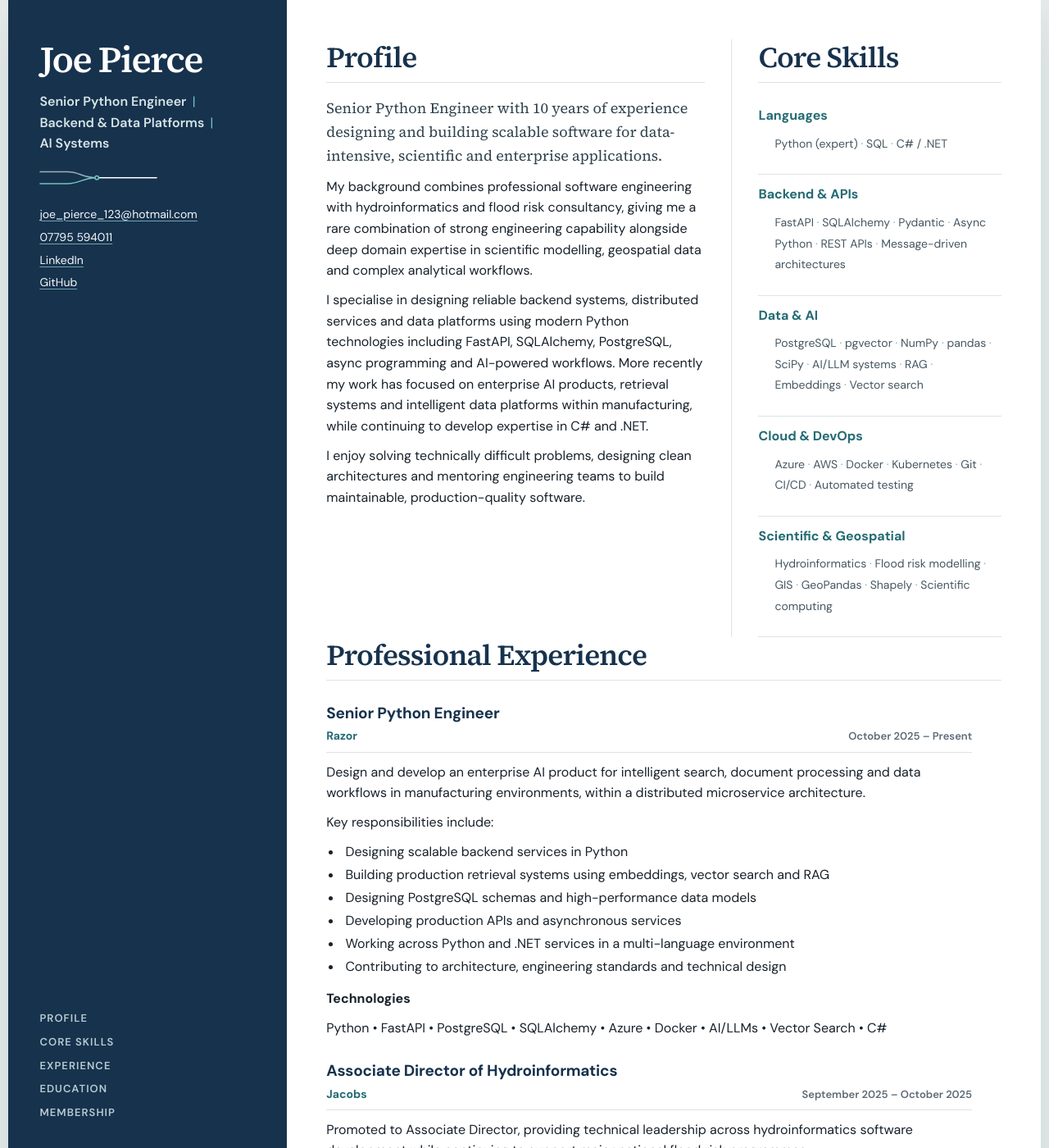
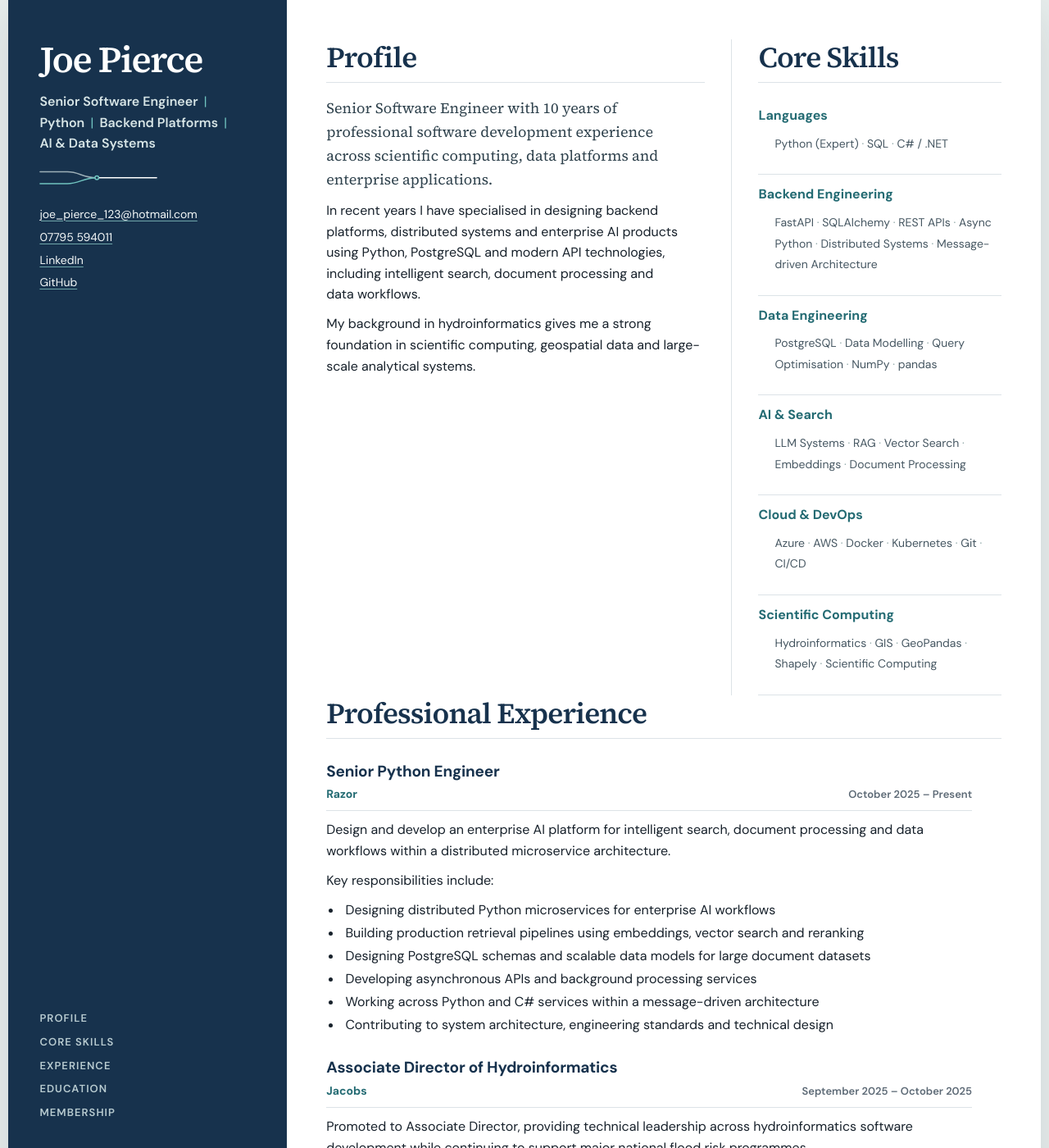
Before and after one commit to joe-pierce/joe-pierce.github.io, a Jekyll site: the page built from index.md, in a window 1280 px wide and 1400 px high. Shown: the whole window at 82% size. Built offline with Jekyll 4.4.1, drawn with Linux system fonts in a browser that asks for light colours; some of the changed text lies outside the part shown.

Commit message:
Update index.md

```diff
--- a/index.md
+++ b/index.md
@@ -14,13 +14,11 @@ github: https://github.com/joe-pierce
 
 # Profile
 
-Senior Python Engineer with 10 years of experience designing and building scalable software for data-intensive, scientific and enterprise applications.
+Senior Software Engineer with 10 years of professional software development experience across scientific computing, data platforms and enterprise applications.
 
-My background combines professional software engineering with hydroinformatics and flood risk consultancy, giving me a rare combination of strong engineering capability alongside deep domain expertise in scientific modelling, geospatial data and complex analytical workflows.
+In recent years I have specialised in designing backend platforms, distributed systems and enterprise AI products using Python, PostgreSQL and modern API technologies, including intelligent search, document processing and data workflows.
 
-I specialise in designing reliable backend systems, distributed services and data platforms using modern Python technologies including FastAPI, SQLAlchemy, PostgreSQL, async programming and AI-powered workflows. More recently my work has focused on enterprise AI products, retrieval systems and intelligent data platforms within manufacturing, while continuing to develop expertise in C# and .NET.
-
-I enjoy solving technically difficult problems, designing clean architectures and mentoring engineering teams to build maintainable, production-quality software.
+My background in hydroinformatics gives me a strong foundation in scientific computing, geospatial data and large-scale analytical systems.
 
 </section>
 
@@ -34,31 +32,42 @@ I enjoy solving technically difficult problems, designing clean architectures an
   <section class="skill-group">
     <h3>Languages</h3>
     <ul class="skill-tags">
-      <li>Python (expert)</li><li>SQL</li><li>C# / .NET</li>
+      <li>Python (Expert)</li><li>SQL</li><li>C# / .NET</li>
     </ul>
   </section>
+
   <section class="skill-group">
-    <h3>Backend &amp; APIs</h3>
+    <h3>Backend Engineering</h3>
     <ul class="skill-tags">
-      <li>FastAPI</li><li>SQLAlchemy</li><li>Pydantic</li><li>Async Python</li><li>REST APIs</li><li>Message-driven architectures</li>
+      <li>FastAPI</li><li>SQLAlchemy</li><li>REST APIs</li><li>Async Python</li><li>Distributed Systems</li><li>Message-driven Architecture</li>
     </ul>
   </section>
+
   <section class="skill-group">
-    <h3>Data &amp; AI</h3>
+    <h3>Data Engineering</h3>
     <ul class="skill-tags">
-      <li>PostgreSQL</li><li>pgvector</li><li>NumPy</li><li>pandas</li><li>SciPy</li><li>AI/LLM systems</li><li>RAG</li><li>Embeddings</li><li>Vector search</li>
+      <li>PostgreSQL</li><li>Data Modelling</li><li>Query Optimisation</li><li>NumPy</li><li>pandas</li>
     </ul>
   </section>
+
+  <section class="skill-group">
+    <h3>AI &amp; Search</h3>
+    <ul class="skill-tags">
+      <li>LLM Systems</li><li>RAG</li><li>Vector Search</li><li>Embeddings</li><li>Document Processing</li>
+    </ul>
+  </section>
+
   <section class="skill-group">
     <h3>Cloud &amp; DevOps</h3>
     <ul class="skill-tags">
-      <li>Azure</li><li>AWS</li><li>Docker</li><li>Kubernetes</li><li>Git</li><li>CI/CD</li><li>Automated testing</li>
+      <li>Azure</li><li>AWS</li><li>Docker</li><li>Kubernetes</li><li>Git</li><li>CI/CD</li>
     </ul>
   </section>
+
   <section class="skill-group">
-    <h3>Scientific &amp; Geospatial</h3>
+    <h3>Scientific Computing</h3>
     <ul class="skill-tags">
-      <li>Hydroinformatics</li><li>Flood risk modelling</li><li>GIS</li><li>GeoPandas</li><li>Shapely</li><li>Scientific computing</li>
+      <li>Hydroinformatics</li><li>GIS</li><li>GeoPandas</li><li>Shapely</li><li>Scientific Computing</li>
     </ul>
   </section>
 </div>
@@ -74,28 +83,24 @@ I enjoy solving technically difficult problems, designing clean architectures an
 # Professional Experience
 
 ## Senior Python Engineer
-**Razor**<br>
+**Razor**
 **October 2025 – Present**
 
-Design and develop an enterprise AI product for intelligent search, document processing and data workflows in manufacturing environments, within a distributed microservice architecture.
+Design and develop an enterprise AI platform for intelligent search, document processing and data workflows within a distributed microservice architecture.
 
 Key responsibilities include:
 
-- Designing scalable backend services in Python
-- Building production retrieval systems using embeddings, vector search and RAG
-- Designing PostgreSQL schemas and high-performance data models
-- Developing production APIs and asynchronous services
-- Working across Python and .NET services in a multi-language environment
-- Contributing to architecture, engineering standards and technical design
-
-**Technologies**
-
-Python • FastAPI • PostgreSQL • SQLAlchemy • Azure • Docker • AI/LLMs • Vector Search • C#
+- Designing distributed Python microservices for enterprise AI workflows
+- Building production retrieval pipelines using embeddings, vector search and reranking
+- Designing PostgreSQL schemas and scalable data models for large document datasets
+- Developing asynchronous APIs and background processing services
+- Working across Python and C# services within a message-driven architecture
+- Contributing to system architecture, engineering standards and technical design
 
 ---
 
 ## Associate Director of Hydroinformatics
-**Jacobs**<br>
+**Jacobs**
 **September 2025 – October 2025**
 
 Promoted to Associate Director, providing technical leadership across hydroinformatics software development while continuing to support major national flood risk programmes.
@@ -103,50 +108,52 @@ Promoted to Associate Director, providing technical leadership across hydroinfor
 ---
 
 ## Principal Hydroinformatics Developer
-**Jacobs**<br>
+**Jacobs**
 **September 2023 – September 2025**
 
-Technical lead and backend engineer on the Environment Agency's National Flood Risk Assessment (NaFRA2), one of the UK's largest flood risk programmes. Built cloud-native software used to assess flood risk across England.
+Technical lead for backend software supporting the Environment Agency's National Flood Risk Assessment (NaFRA2), one of the UK's largest flood risk programmes. Developed cloud-native software used to assess flood risk across England.
 
 Highlights:
 
 - Designed scalable Python services, PostgreSQL data models and geospatial processing workflows
-- Led software design and mentored junior developers
+- Led software design, code reviews and technical mentoring across the development team
 - Developed and maintained open-source Python tooling
 - Worked extensively with AWS infrastructure and large-scale scientific computing
 
 ---
 
 ## Senior Hydroinformatics Developer
-**Jacobs**<br>
+**Jacobs**
 **January 2021 – September 2023**
 
-Developed software and data platforms for hydraulic modelling and flood risk analysis, including backend services for NaFRA2.
+Developed software and data platforms for hydraulic modelling and flood risk analysis, including backend systems supporting NaFRA2.
 
-Conceived, designed and launched the open-source **Flood Modeller Python API**, securing internal funding and owning its API and package architecture, documentation, testing, PyPI publishing and user support. Also developed a PostgreSQL results platform for the OxCam Economic Investment Study.
+Conceived and led development of the open-source **Flood Modeller Python API**, securing internal funding and owning its architecture, implementation, testing, documentation, PyPI publishing and long-term support.
+
+Also designed and developed a PostgreSQL results platform for the OxCam Economic Investment Study, enabling efficient storage and analysis of large hydraulic modelling datasets.
 
 ---
 
 ## Flood Risk Advisor (Secondment)
-**Natural Resources Wales**<br>
+**Natural Resources Wales**
 **January 2020 – December 2020 (Part-time)**
 
-Provided technical support for flood risk management including hydraulic modelling, hydrology, GIS automation and planning review.
+Provided technical support for flood risk management, including hydraulic modelling, hydrology, GIS automation and planning review.
 
 ---
 
 ## Flood Risk Consultant
-**AECOM**<br>
+**AECOM**
 **August 2016 – December 2020**
 
-Consultant specialising in hydraulic modelling, automation and geospatial software.
+Consultant specialising in hydraulic modelling, automation and geospatial software development.
 
 Highlights:
 
-- Developed Python automation tools for hydraulic model generation
+- Developed Python automation tools for hydraulic model generation and analysis
 - Technical lead for major flood modelling projects
 - Designed GIS workflows and scientific analysis tools
-- Delivered projects for the Environment Agency and local authorities
+- Delivered software and modelling solutions for the Environment Agency and local authorities
 
 </section>
 
@@ -158,7 +165,7 @@ Highlights:
 
 # Education
 
-**MEnv Environmental Science (First Class Honours)**<br>
+**MEnv Environmental Science (First Class Honours)**
 University of Leeds
 
 Third year completed at McMaster University, Canada.
@@ -171,7 +178,7 @@ Third year completed at McMaster University, Canada.
 
 # Professional Membership
 
-**Chartered Geographer (CGeog)**<br>
+**Chartered Geographer (CGeog)**
 Royal Geographical Society
 
 </section>
```
Also changed, not shown: other parts of index.md (+1 -1 lines).
